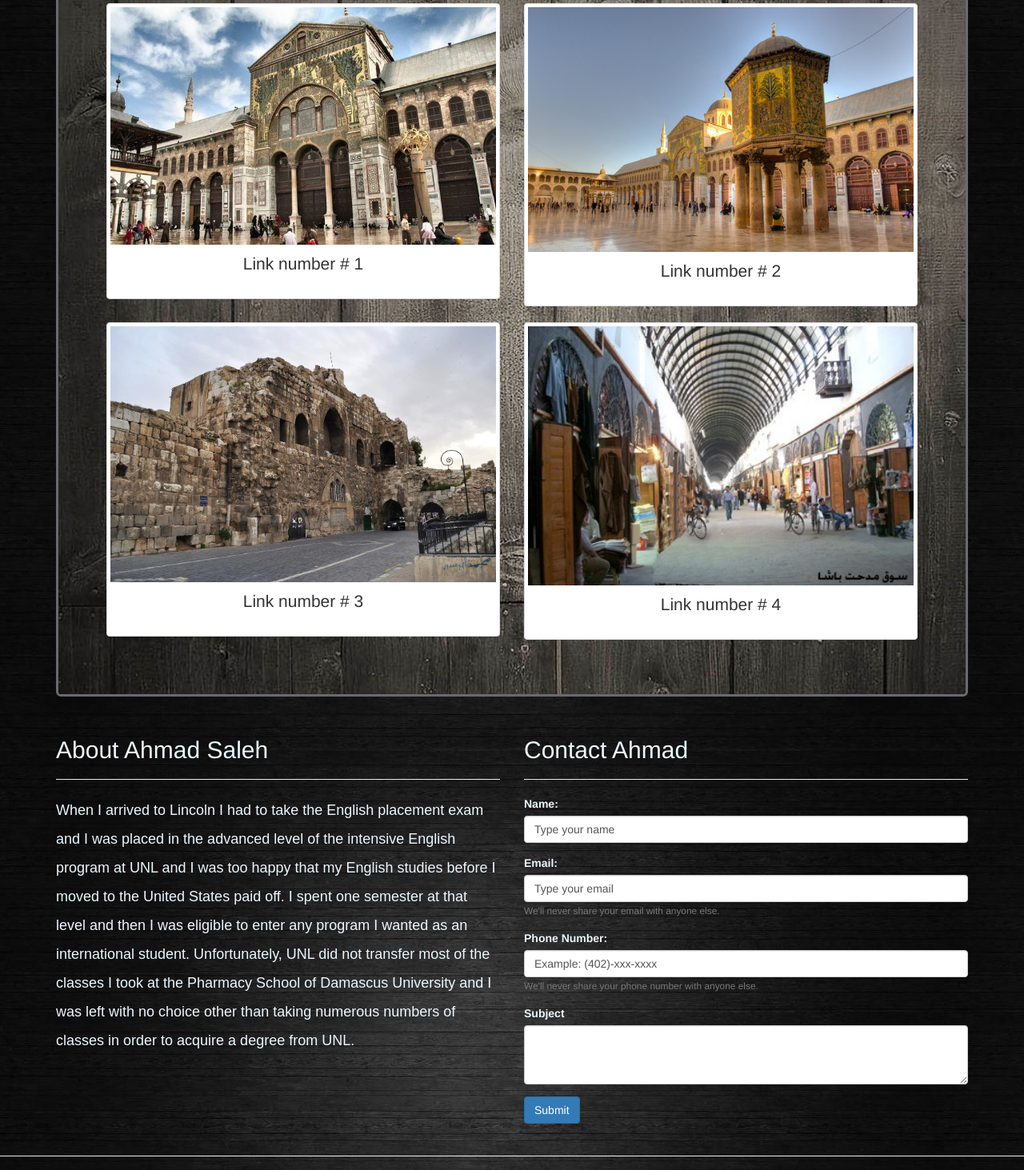
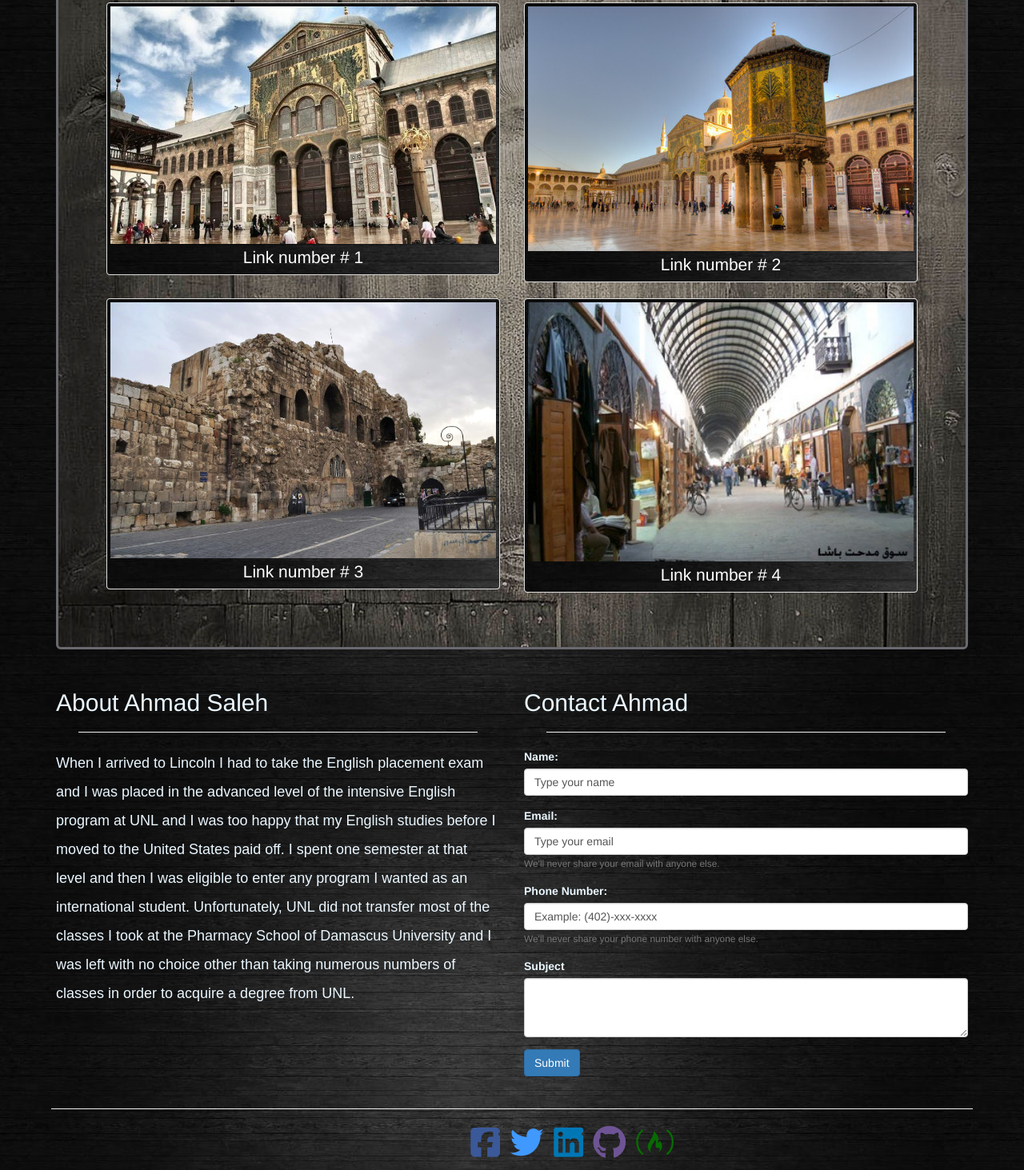
Before and after one commit to Ahmad-Saleh89/FreeCodeCmap, a plain HTML site: page Portfolio01/index.html in a window 1280 px wide. Shown: the part 523-1986 px from the top of the page at 80% size. Drawn offline with Linux system fonts and the light colour scheme; a script that the page names is missing; a web font is replaced by a local one.

Commit message:
Some Enhancements.

```diff
--- a/Portfolio01/css/styles.css
+++ b/Portfolio01/css/styles.css
@@ -52,12 +52,24 @@ h1 {
     margin-top: 0;
     margin-bottom: 30px;
    text-shadow: 2px 2px 4px #E6E6E6;
+}
 
-
+#portfolio p {
+  margin-bottom: 0;
 }
  #portfolio, #navbar-div{
     background-image: url(../images/Floorboard.jpg);
     border: 3px solid #696970;
+}
+.thumbnail {
+  background-image: url(../images/upperBackground.jpg);
+}
+
+.caption {
+  padding: 2px !important;
+}
+.caption p {
+  color: #FFFFFF;
 }
 
 #about p {
@@ -82,9 +94,8 @@ footer p{
     margin-bottom: 15px;
 }
 
-i {
-  vertical-align: middle;
-  display: block;
+hr {
+  width: 90%;
 }
 
 /********** Medium devices only **********/
```
